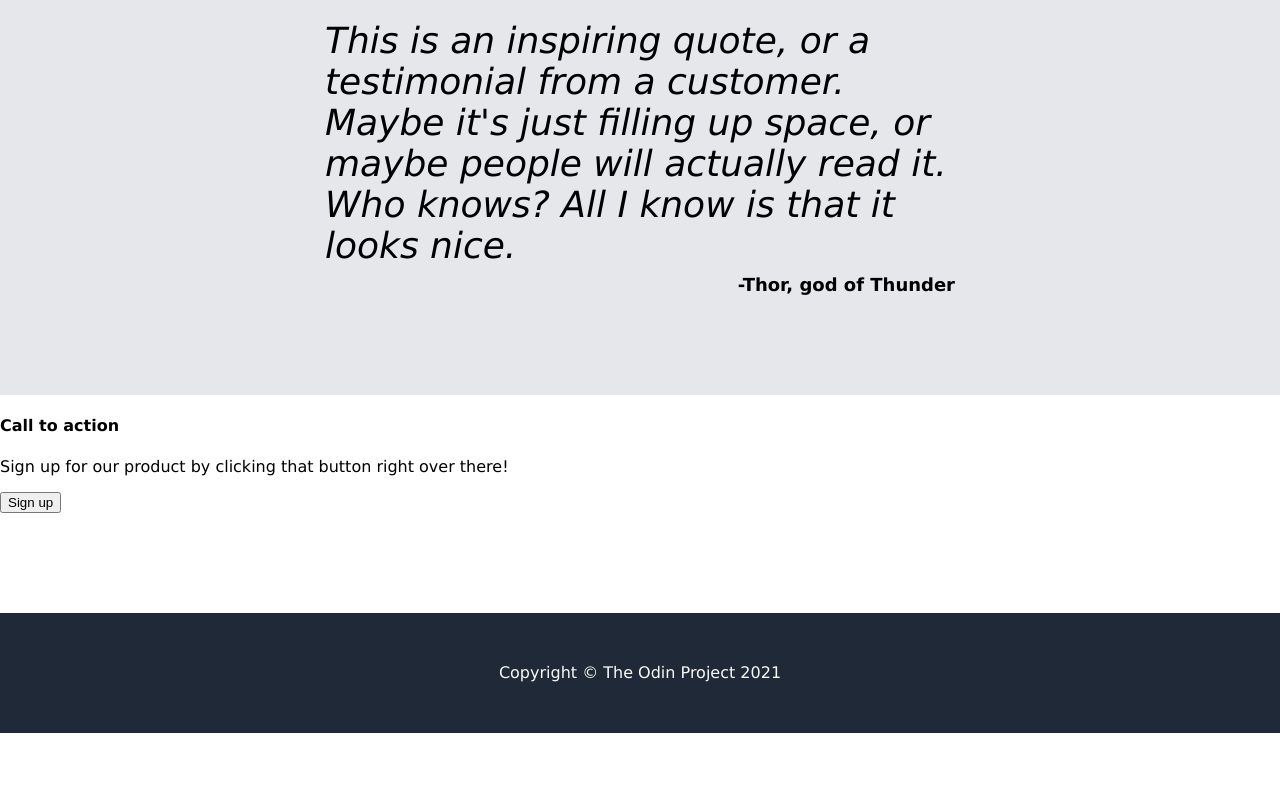
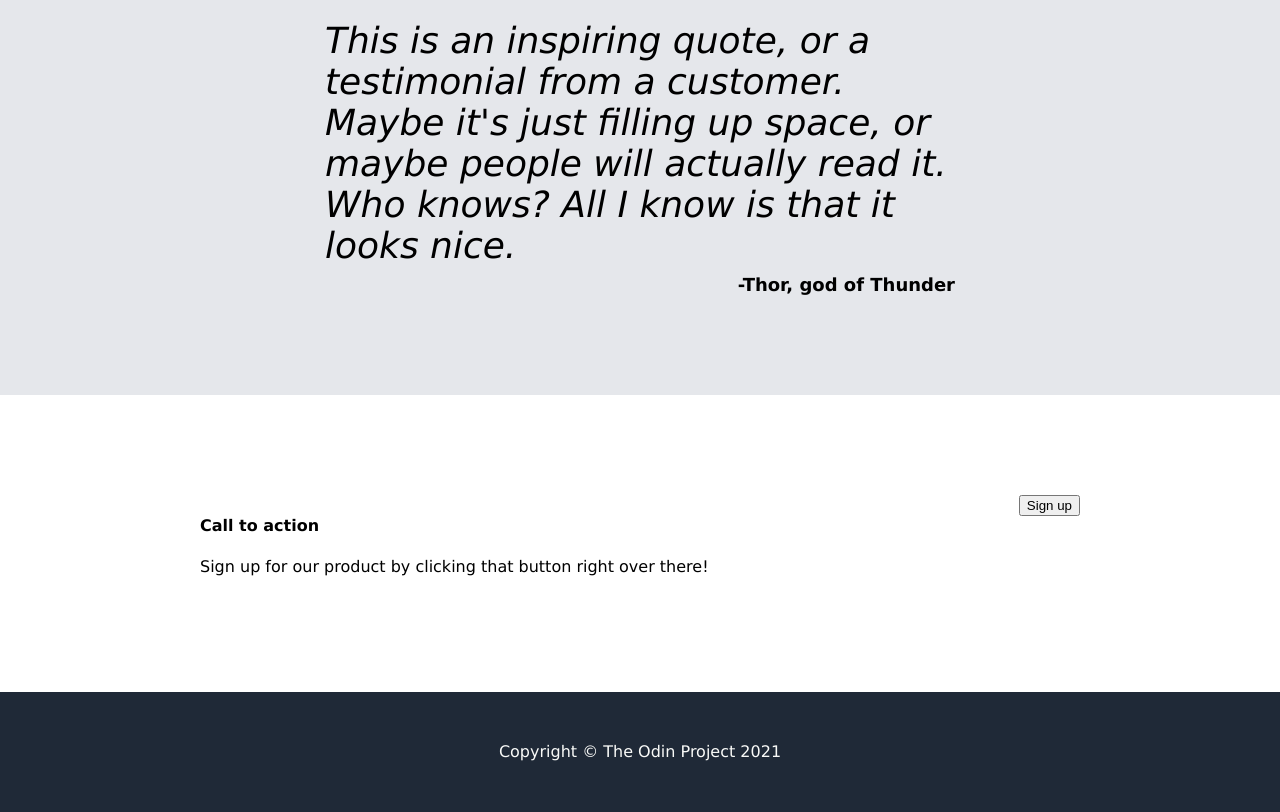
Before and after one commit to SoldierofGod29/odin-landingpage, a plain HTML site: page index.html in a window 1280 px wide. Shown: the part 1131-1943 px from the top of the page. Before the commit the page ends 1864 px from the top, so only its background shows below. Drawn offline with Linux system fonts and the light colour scheme.

Commit message:
Add flex, padding, justify content, align content, and direction to content signup class and signup-body class

```diff
--- a/style.css
+++ b/style.css
@@ -184,6 +184,22 @@ a {
     font-weight: bold;
 }
 
+.content-signup {
+    display: flex;
+    padding-top: 100px;
+    padding-left: 200px;
+    padding-right: 200px;
+    justify-content: center;
+    align-items: center;
+}
+
+.signup-container {
+    display: flex;
+    flex-direction: row;
+    flex-grow: 1;
+    justify-content: space-between;
+}
+
 .footer {
     display: flex;
     flex: 1 0 10%;
```
